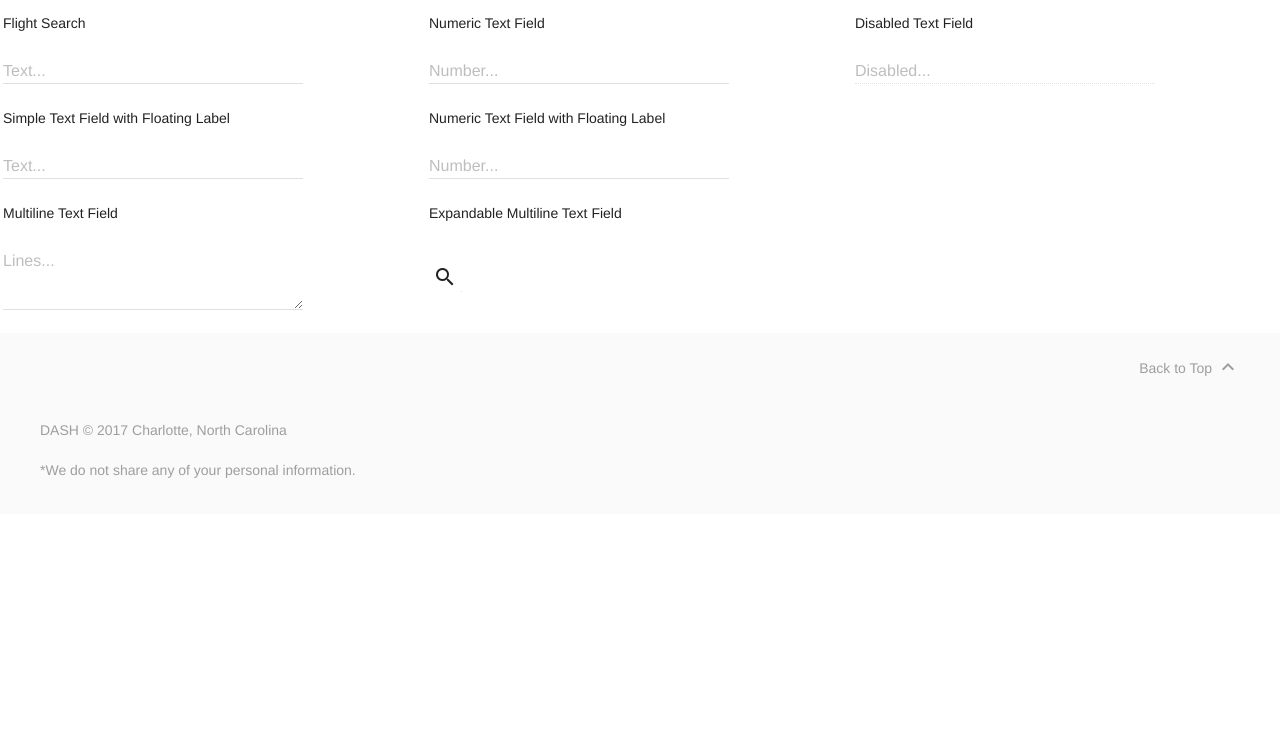
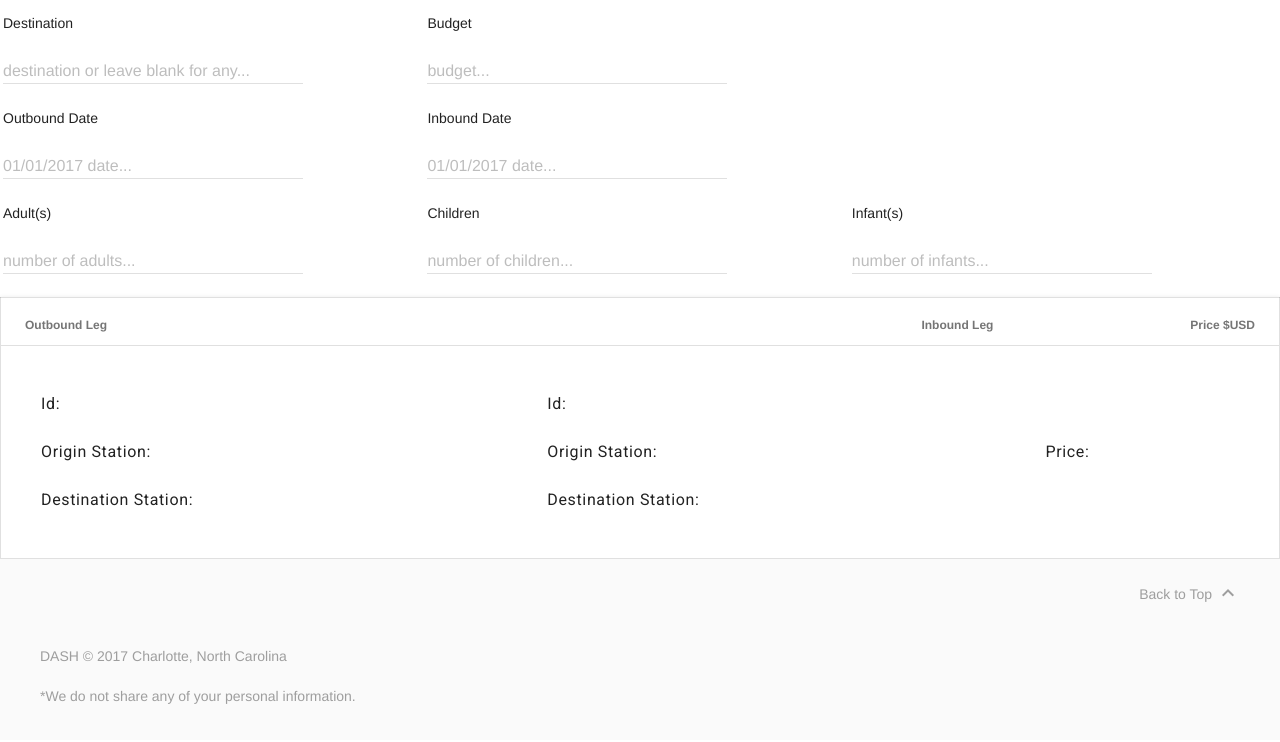
Before and after one commit to AustinIgnaczak/Dash, a website: page app/public/adventure_test.html in a window 1280 px wide. Shown: the part 54-796 px from the top of the page. Drawn offline with nearby package versions, Linux system fonts and the light colour scheme.

Commit message:
added adventure_test.html

```diff
--- a/app/public/adventure_test.html
+++ b/app/public/adventure_test.html
@@ -107,12 +107,12 @@
 
 
    <table>
-      <tr><td>Flight Search</td><td>Numeric Text Field</td><td>Disabled Text Field</td></tr>
+      <tr><td>Destination</td><td>Budget</td></tr>
       <tr><td>
          <form action="#">
             <div class="mdl-textfield mdl-js-textfield">
                <input class="mdl-textfield__input" type="text" id="text1">
-               <label class="mdl-textfield__label" for="text1">Text...</label>
+               <label id="destination" class="mdl-textfield__label" for="text1">destination or leave blank for any...</label>
             </div>
           </form>
 	  </td>
@@ -120,51 +120,57 @@
          <form action="#">
             <div class="mdl-textfield mdl-js-textfield">
                <input class="mdl-textfield__input" type="text" pattern="-?[0-9]*(\.[0-9]+)?" id="text2">
-               <label class="mdl-textfield__label" for="text2">Number...</label>
+               <label id="budget" class="mdl-textfield__label" for="text2">budget...</label>
 			   <span class="mdl-textfield__error">Number required!</span>
+            </div>
+          </form>
+	  </td>
+      </tr>
+	  <tr><td>Outbound Date</td><td>Inbound Date</td><td> </td></tr>
+      <tr><td>
+         <form action="#">
+            <div class="mdl-textfield mdl-js-textfield mdl-textfield--floating-label">
+               <input class="mdl-textfield__input" type="text" id="text4">
+               <label id="outbound" class="mdl-textfield__label" for="text4">01/01/2017 date...</label>
+            </div>
+          </form>
+	  </td>
+      <td>
+         <form action="#">
+            <div class="mdl-textfield mdl-js-textfield mdl-textfield--floating-label">
+               <input id="inbound" class="mdl-textfield__input" type="text" id="text4">
+               <label class="mdl-textfield__label" for="text4">01/01/2017 date...</label>
+            </div>
+          </form>
+	  </td>
+      <td> </td>
+      </tr>
+      <tr><td>Adult(s)</td><td>Children</td><td> Infant(s)</td></tr>
+      <tr><td>
+         <form action="#">
+            <div class="mdl-textfield mdl-js-textfield">
+               <input id="adult" class="mdl-textfield__input" type="text" rows= "3" id="text7" ></textarea>
+               <label class="mdl-textfield__label" for="text7">number of adults...</label>
+            </div>
+          </form>
+	  </td>
+     <td>
+         <form action="#">
+            <div class="mdl-textfield mdl-js-textfield">
+               <input id="children" class="mdl-textfield__input" type="text" rows= "3" id="text7" ></textarea>
+               <label class="mdl-textfield__label" for="text7">number of children...</label>
             </div>
           </form>
 	  </td>
       <td>
          <form action="#">
             <div class="mdl-textfield mdl-js-textfield">
-               <input class="mdl-textfield__input" type="text" id="text3" disabled>
-               <label class="mdl-textfield__label" for="text3">Disabled...</label>
-            </div>
-          </form>
-	   </td>
-      </tr>
-	  <tr><td>Simple Text Field with Floating Label</td><td>Numeric Text Field with Floating Label</td><td> </td></tr>
-      <tr><td>
-         <form action="#">
-            <div class="mdl-textfield mdl-js-textfield mdl-textfield--floating-label">
-               <input class="mdl-textfield__input" type="text" id="text4">
-               <label class="mdl-textfield__label" for="text4">Text...</label>
+               <input id="infant" class="mdl-textfield__input" type="text" rows= "3" id="text7" ></textarea>
+               <label class="mdl-textfield__label" for="text7">number of infants...</label>
             </div>
           </form>
 	  </td>
-      <td>
-         <form action="#">
-            <div class="mdl-textfield mdl-js-textfield mdl-textfield--floating-label">
-               <input class="mdl-textfield__input" type="text" pattern="-?[0-9]*(\.[0-9]+)?" id="text5">
-               <label class="mdl-textfield__label" for="text5">Number...</label>
-			   <span class="mdl-textfield__error">Number required!</span>
-            </div>
-          </form>
-	  </td>
-      <td> </td>
-      </tr>
-      <tr><td>Multiline Text Field</td><td>Expandable Multiline Text Field</td><td> </td></tr>
-      <tr><td>
-         <form action="#">
-            <div class="mdl-textfield mdl-js-textfield">
-               <textarea class="mdl-textfield__input" type="text" rows= "3" id="text7" ></textarea>
-               <label class="mdl-textfield__label" for="text7">Lines...</label>
-            </div>
-          </form>
-	  </td>
-      <td>
-         <form action="#">
+         <!--<form action="#">
             <div class="mdl-textfield mdl-js-textfield mdl-textfield--expandable">
                <label class="mdl-button mdl-js-button mdl-button--icon" for="text8">
                   <i class="material-icons">search</i>
@@ -174,12 +180,59 @@
                      <label class="mdl-textfield__label" for="sample-expandable">Expandable Input</label>
                </div>
             </div>
-          </form>
-	  </td>
+          </form>-->
+
       <td> </td>
       </tr>
    </table>
 
+<table class="mdl-data-table mdl-js-data-table mdl-data-table--selectable mdl-shadow--2dp">
+  <thead>
+    <tr>
+      <th id="outbound_leg" class="mdl-data-table__cell--non-numeric">Outbound Leg</th>
+      <th id="inbound_leg">Inbound Leg</th>
+      <th id="price_of">Price $USD</th>
+    </tr>
+  </thead>
+  <tbody>
+      <tr><td><ul class="demo-list-item mdl-list">
+  <li id="id_outbound" class="mdl-list__item">
+      Id:
+  </li>
+  <li id="origin_station_outbound" class="mdl-list__item">
+      Origin Station:
+  </li>
+  <li id="destination_station_outbound" class="mdl-list__item">
+      Destination Station:
+  </li>
+</ul></td>
+
+<td><ul class="demo-list-item mdl-list">
+  <li id="id_inbound" class="mdl-list__item">
+      Id:
+  </li>
+  <li id="origin_station_inbound" class="mdl-list__item">
+      Origin Station:
+  </li>
+  <li id="destination_station_inbound" class="mdl-list__item">
+      Destination Station:
+  </li>
+</ul></td>
+
+<td><ul class="demo-list-item mdl-list">
+  <li id="info_price" class="mdl-list__item">
+      Price:
+  </li>
+</ul></td></tr>
+
+
+    <!--<tr>
+      <td class="mdl-data-table__cell--non-numeric">Id:</td>
+      <td>hhhhh</td>
+      <td>jjjjjj</td>
+    </tr>-->
+  </tbody>
+</table>
 
 
         <!-- <table class="mdl-data-table mdl-js-data-table mdl-shadow--2dp">
```
